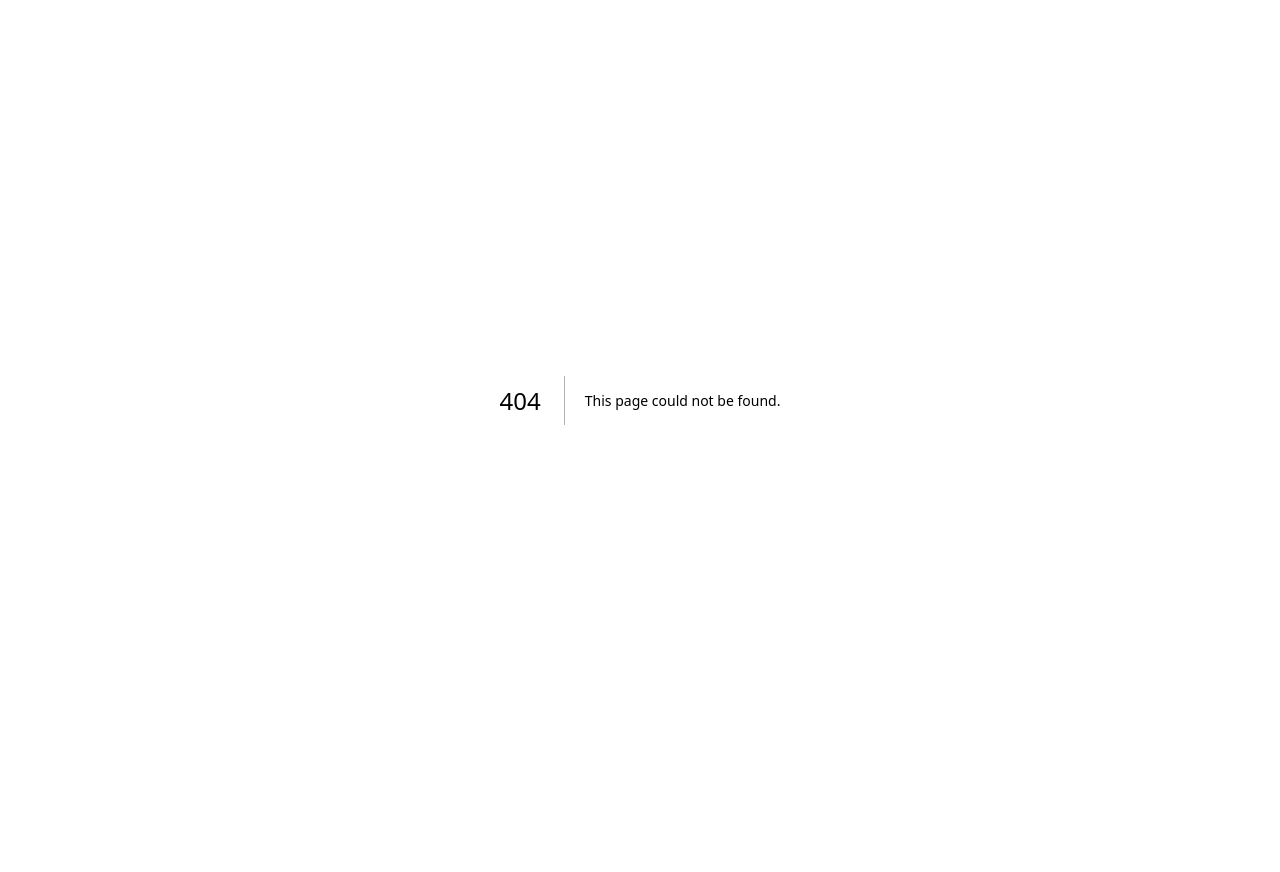
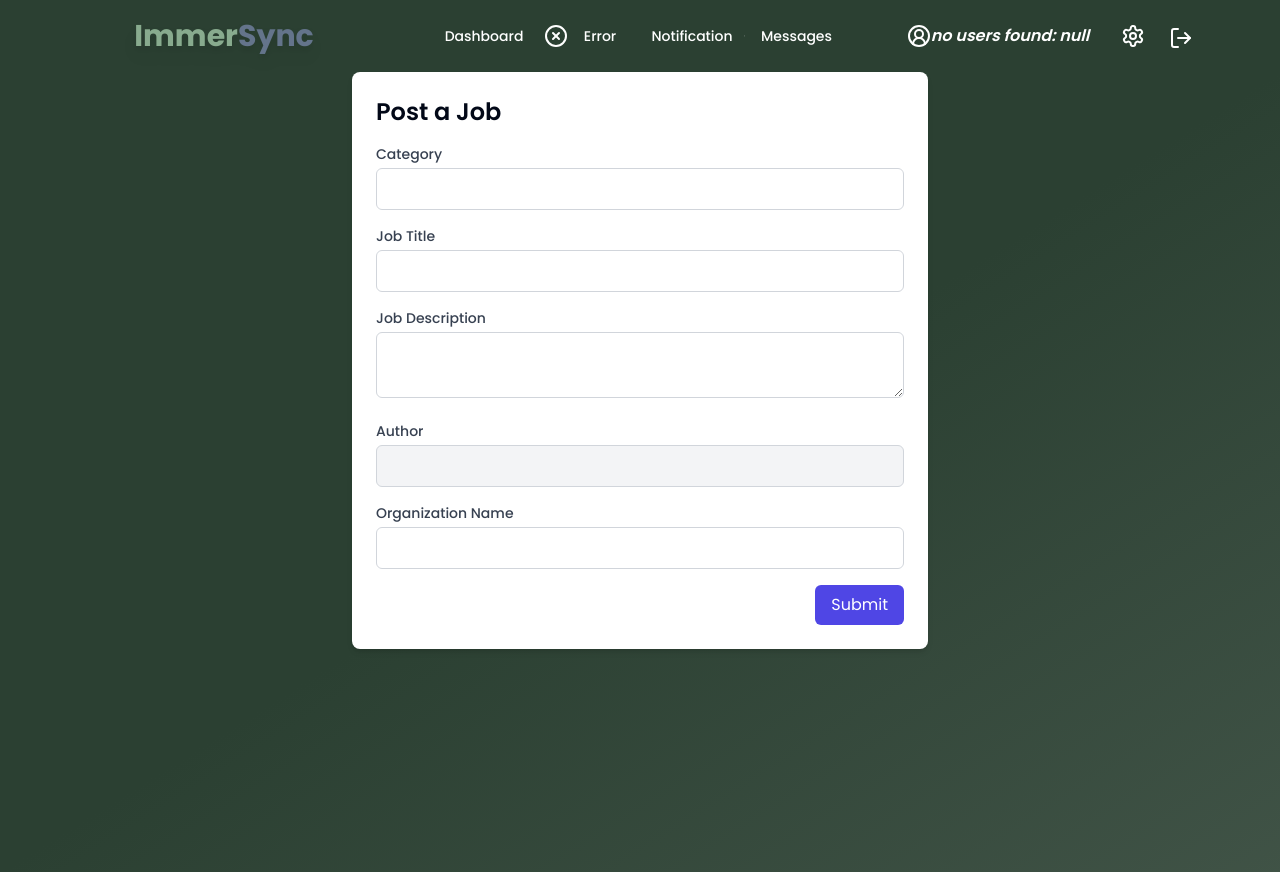
Before and after one commit to Jeikustus/Immer-Sync, a Next.js app: page /post-job in a window 1280 px wide. Before the commit this address had no page. Before the commit the page ends 800 px from the top, so only its background shows below. Built offline with nearby package versions, Linux system fonts and the light colour scheme; no server answers; the database is empty.

Commit message:
post job

```diff
--- /dev/null
+++ b/src/app/(main)/post-job/page.tsx
@@ -0,0 +1,155 @@
+"use client";
+
+import { useState, ChangeEvent, FormEvent } from "react";
+import { collection, addDoc } from "firebase/firestore";
+import { db, auth } from "@/config";
+import { useAuthState } from "react-firebase-hooks/auth";
+
+interface FormData {
+  category: string;
+  jobTitle: string;
+  jobDescription: string;
+  author: string;
+  organizationName: string;
+}
+
+const PostJobPage = () => {
+  const [user] = useAuthState(auth);
+  const [formData, setFormData] = useState<FormData>({
+    category: "",
+    jobTitle: "",
+    jobDescription: "",
+    author: "",
+    organizationName: "",
+  });
+
+  const handleChange = (
+    e: ChangeEvent<HTMLInputElement | HTMLTextAreaElement>
+  ) => {
+    const { name, value } = e.target;
+    setFormData({ ...formData, [name]: value });
+  };
+
+  const handleSubmit = async (e: FormEvent<HTMLFormElement>) => {
+    e.preventDefault();
+    try {
+      // Add job to Firestore
+      await addDoc(collection(db, "jobs"), formData);
+      alert("Job posted successfully:");
+      // Reset form data
+      setFormData({
+        category: "",
+        jobTitle: "",
+        jobDescription: "",
+        author: "",
+        organizationName: "",
+      });
+    } catch (error) {
+      console.error("Error posting job:", error);
+    }
+  };
+
+  return (
+    <div className="max-w-xl mx-auto bg-white shadow-md rounded-lg overflow-hidden">
+      <div className="p-6">
+        <h1 className="text-2xl font-semibold mb-4">Post a Job</h1>
+        <form onSubmit={handleSubmit}>
+          <div className="mb-4">
+            <label
+              htmlFor="category"
+              className="block text-sm font-medium text-gray-700"
+            >
+              Category
+            </label>
+            <input
+              type="text"
+              name="category"
+              id="category"
+              value={formData.category}
+              onChange={handleChange}
+              className="mt-1 p-2 w-full border border-gray-300 rounded-md focus:outline-none focus:ring-indigo-500 focus:border-indigo-500"
+              required
+            />
+          </div>
+          <div className="mb-4">
+            <label
+              htmlFor="jobTitle"
+              className="block text-sm font-medium text-gray-700"
+            >
+              Job Title
+            </label>
+            <input
+              type="text"
+              name="jobTitle"
+              id="jobTitle"
+              value={formData.jobTitle}
+              onChange={handleChange}
+              className="mt-1 p-2 w-full border border-gray-300 rounded-md focus:outline-none focus:ring-indigo-500 focus:border-indigo-500"
+              required
+            />
+          </div>
+          <div className="mb-4">
+            <label
+              htmlFor="jobDescription"
+              className="block text-sm font-medium text-gray-700"
+            >
+              Job Description
+            </label>
+            <textarea
+              name="jobDescription"
+              id="jobDescription"
+              value={formData.jobDescription}
+              onChange={handleChange}
+              className="mt-1 p-2 w-full border border-gray-300 rounded-md focus:outline-none focus:ring-indigo-500 focus:border-indigo-500"
+              required
+            />
+          </div>
+          <div className="mb-4">
+            <label
+              htmlFor="author"
+              className="block text-sm font-medium text-gray-700"
+            >
+              Author
+            </label>
+            <input
+              type="text"
+              name="author"
+              id="author"
+              value={formData.author}
+              readOnly
+              className="mt-1 p-2 w-full border border-gray-300 rounded-md focus:outline-none focus:ring-indigo-500 focus:border-indigo-500 bg-gray-100"
+              required
+            />
+          </div>
+          <div className="mb-4">
+            <label
+              htmlFor="organizationName"
+              className="block text-sm font-medium text-gray-700"
+            >
+              Organization Name
+            </label>
+            <input
+              type="text"
+              name="organizationName"
+              id="organizationName"
+              value={formData.organizationName}
+              onChange={handleChange}
+              className="mt-1 p-2 w-full border border-gray-300 rounded-md focus:outline-none focus:ring-indigo-500 focus:border-indigo-500"
+              required
+            />
+          </div>
+          <div className="flex justify-end">
+            <button
+              type="submit"
+              className="py-2 px-4 bg-indigo-600 text-white rounded-md hover:bg-indigo-700 focus:outline-none focus:bg-indigo-700"
+            >
+              Submit
+            </button>
+          </div>
+        </form>
+      </div>
+    </div>
+  );
+};
+
+export default PostJobPage;
```
